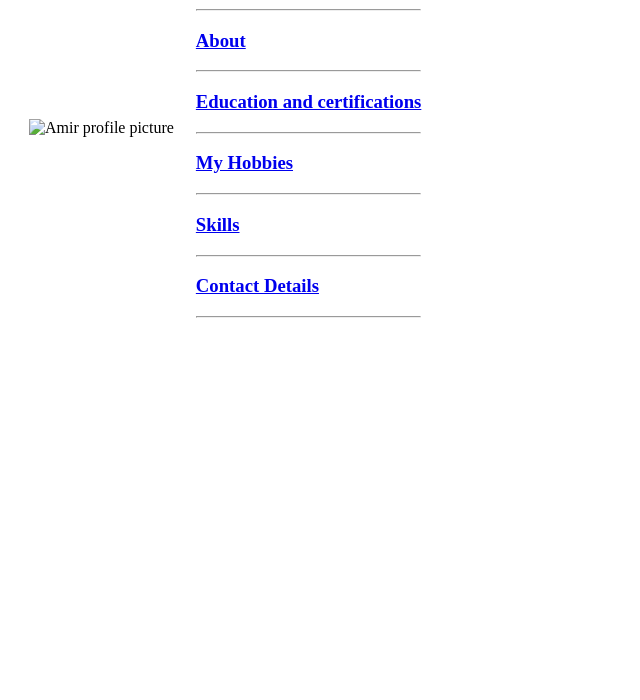
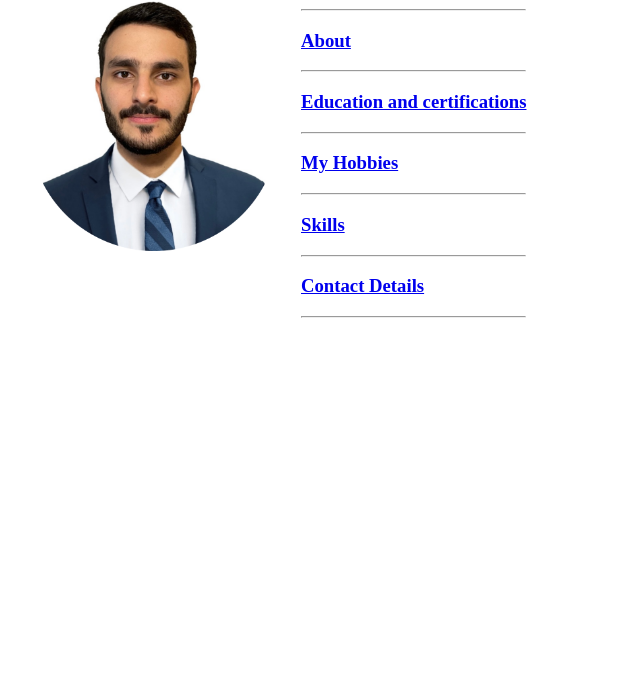
Before and after one commit to abayterg/cv, a plain HTML site: page index.html in a window 1280 px wide. Shown: the part 100-800 px from the top of the page, without its empty margins (0-640 px from the left). Drawn offline with Linux system fonts and the light colour scheme.

Commit message:
Update index.html

```diff
--- a/index.html
+++ b/index.html
@@ -9,7 +9,7 @@
 <body>
 <table cellspacing="20">
   <tr>
-    <td><img src="images/Amir.png" alt="Amir profile picture" width="250" height="250"></td>
+    <td><img src="Amir.png" alt="Amir profile picture" width="250" height="250"></td>
     <td>  <h1>Amir Bayter</h1>
       <hr>
         <h3><a href="about.html">About</a></h3>
```
